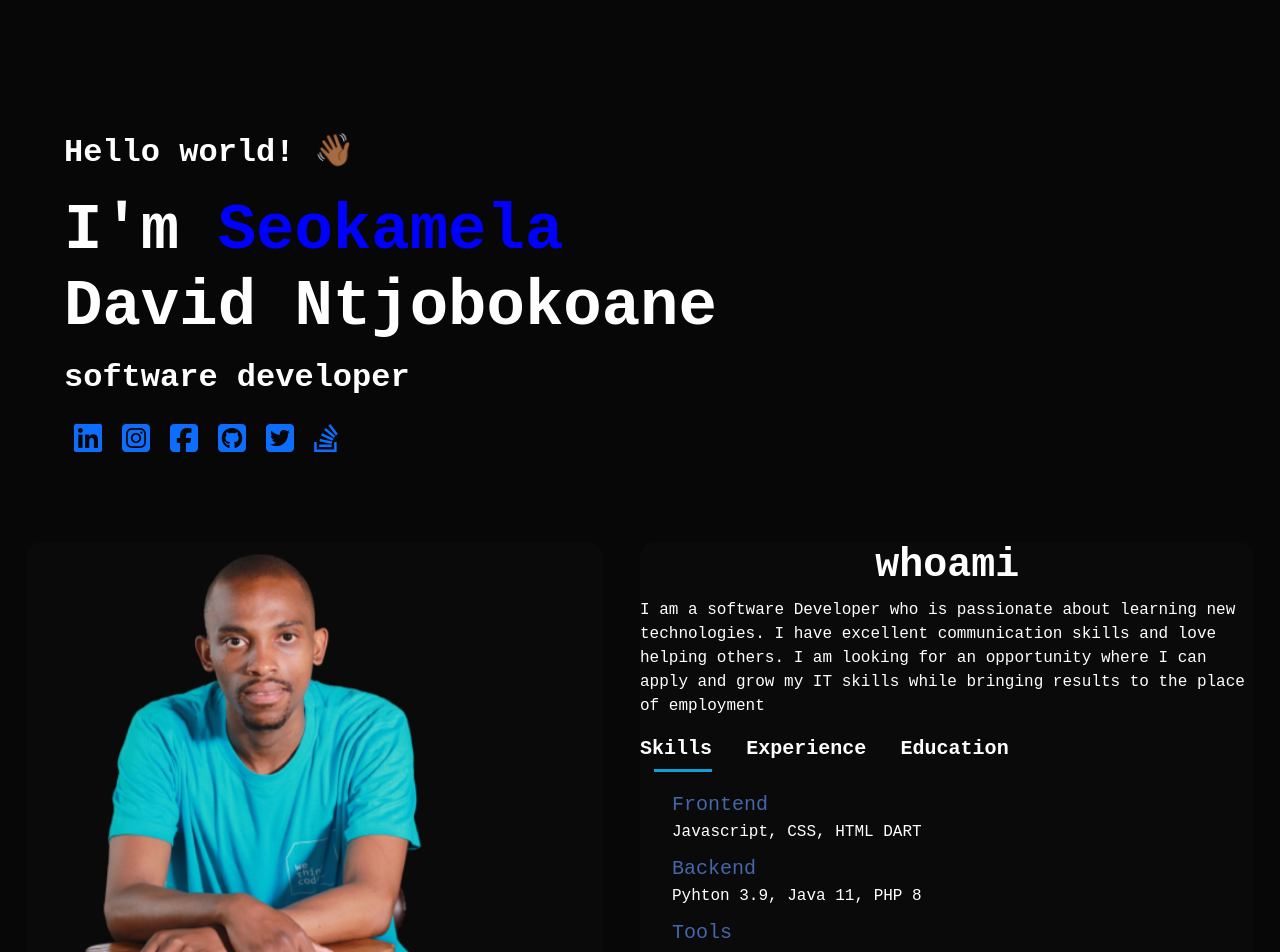
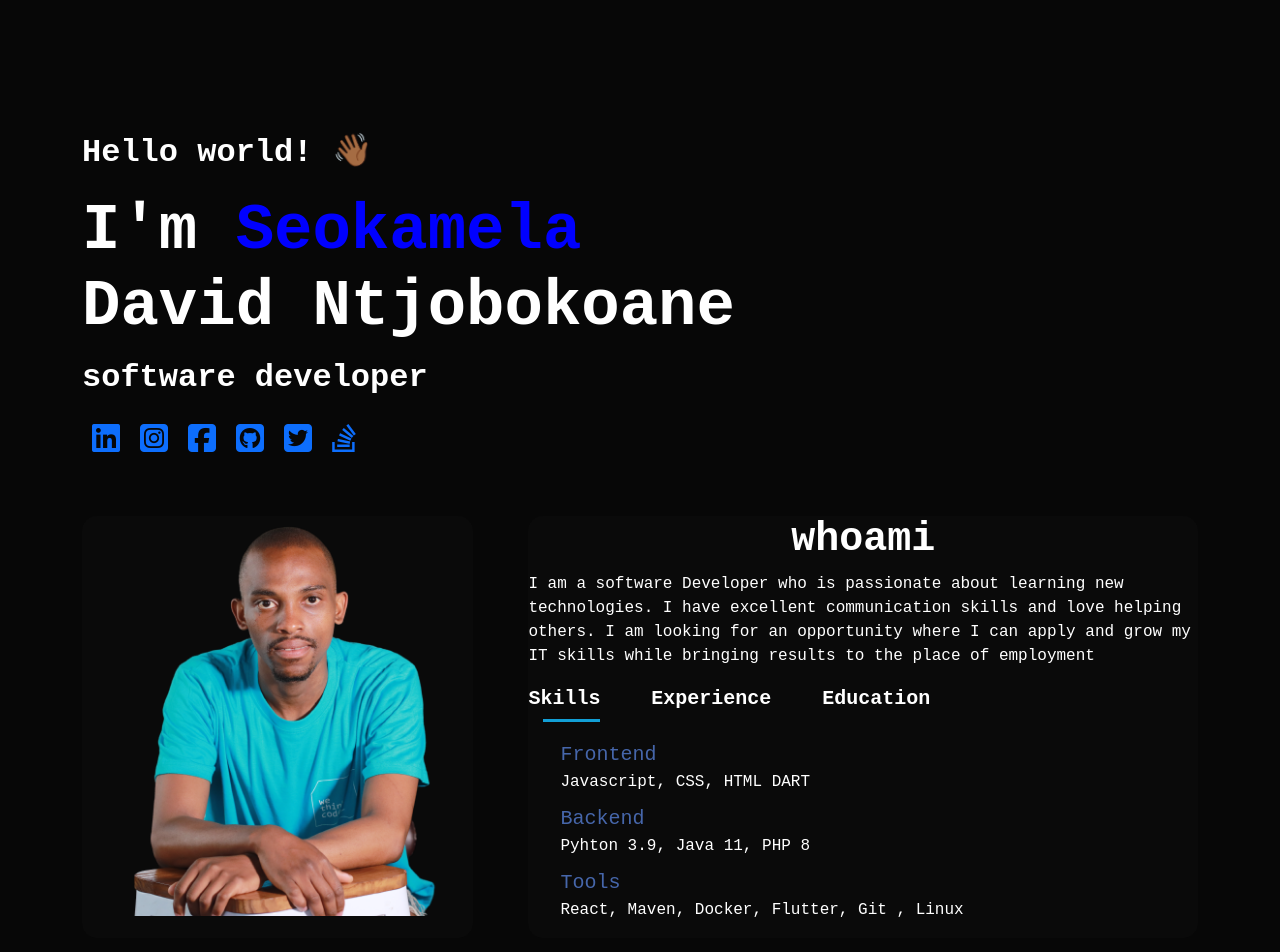
Before and after one commit to SEOKAMELA/Portfolio, a React (Create React App) app: page / in a window 1280 px wide. Shown: the part 100-1052 px from the top of the page. Built offline with nearby package versions, Linux system fonts and the light colour scheme; some icons are missing; a web font is replaced by a local one.

Commit message:
contact page styling in progress

```diff
--- a/src/views/contact/Contact.jsx
+++ b/src/views/contact/Contact.jsx
@@ -1,11 +1,10 @@
 import React from 'react'
-import '../contact/contact.css'
+import './contact.css'
 
 const Contact = () => {
   return (
     <div id="conatact">
       <div className="container">
-        <div className="row">
           <div className="contact-left">
             <h1 className="sub-title">Contact me</h1>
             <p> ntjobokoane@gmail.com</p>
@@ -17,7 +16,7 @@ const Contact = () => {
                 target="_blank"
                 rel="noreferrer"
               >
-                I<i class="fa-brands fa-linkedin"></i>
+                <i class="fa-brands fa-linkedin"></i>
               </a>
 
               <a
@@ -35,7 +34,7 @@ const Contact = () => {
                 target="_blank"
                 rel="noreferrer"
               >
-                <i class="fa-brands fa-square-facebook"></i>F
+                <i class="fa-brands fa-square-facebook"></i>
               </a>
               <a
                 className="icons"
@@ -47,7 +46,7 @@ const Contact = () => {
               </a>
             </div>
           </div>
-          <div className="contact-right">
+          <div className="contact-right" >
             <form>
               <input
                 type="text"
@@ -71,7 +70,6 @@ const Contact = () => {
           </div>
         </div>
       </div>
-    </div>
   )
 }
 
--- a/src/views/contact/contact.css
+++ b/src/views/contact/contact.css
@@ -0,0 +1,3 @@
+/* .container{
+    background: red;
+} */
--- a/src/views/screen_one/Screen_one.css
+++ b/src/views/screen_one/Screen_one.css
@@ -1,7 +1,6 @@
 .header-about{
 
     margin-top: 10%;
-    margin-left: 5%;
 
     font-weight:bolder;
     position: relative;
--- a/src/views/screen_one/Screen_one.jsx
+++ b/src/views/screen_one/Screen_one.jsx
@@ -3,8 +3,9 @@ import "./Screen_one.css";
 
 const ScreenOne = () => {
   return (
-    <div>
-      <div className="header-about">
+    <div className="header-about">
+      <div className="container">
+
         <p id="whoami">
           Hello world! <span className="wave">👋🏾</span>
         </p>
@@ -65,8 +66,6 @@ const ScreenOne = () => {
         >
           <i class="fa-brands fa-stack-overflow"></i>
         </a>
-
-
       </div>
     </div>
   );
--- a/src/views/screen_three/Screen_three.jsx
+++ b/src/views/screen_three/Screen_three.jsx
@@ -4,6 +4,7 @@ import "./Screen_three.css";
 const ScreenThree = () => {
   return (
     <div id="services">
+      <div className="container">
         <h1 className="sub-titlle">My services</h1>
         <div className="services-list">
           <div>
@@ -23,6 +24,7 @@ const ScreenThree = () => {
           </div>
         </div>
       </div>
+    </div>
   );
 };
 
--- a/src/views/screen_two/Screen_two.css
+++ b/src/views/screen_two/Screen_two.css
@@ -5,27 +5,26 @@
 }
 
 .about-row {
-    margin: 2%;
     display: flex;
     justify-content: space-between;
     flex-wrap: wrap;
 }
 
 .pic-col {
-    flex-basis: 40%;
+    flex-basis: 35%;
     background-color: rgb(10, 10, 10);
 }
 
 .pic-col, img {
 
-    width: auto;
-    height: auto ;
+    width: 130%;
+    /* height: auto ; */
     border-radius: 15px;
 
 }
 
 .about-col {
-    flex-basis: 50%;
+    flex-basis: 60%;
     border-radius: 15px;
     background-color: rgb(10, 10, 10);
 
--- a/src/views/screen_two/Screen_two.jsx
+++ b/src/views/screen_two/Screen_two.jsx
@@ -3,7 +3,6 @@ import image from "../../assets/me.png";
 import "./Screen_two.css";
 
 const ScreenTwo = () => {
-
   function openTab(tabname) {
     var tablinks = document.getElementsByClassName("tab-links");
     var tancontents = document.getElementsByClassName("tab-contents");
@@ -23,6 +22,8 @@ const ScreenTwo = () => {
 
   return (
     <div id="about-me">
+      <div className="container">
+
       <div className="about-row">
         <div className="pic-col">
           <img src={image} alt="" />
@@ -31,11 +32,11 @@ const ScreenTwo = () => {
           <h1 className="sub-titlle">whoami</h1>
 
           <p className="title">
-            <i class="fa-duotone fa-rectangle-terminal"></i>
-            I am a software Developer who is passionate about learning new
-            technologies. I have excellent communication skills and love helping
-            others. I am looking for an opportunity where I can apply and grow
-            my IT skills while bringing results to the place of employment{" "}
+            <i class="fa-duotone fa-rectangle-terminal"></i>I am a software
+            Developer who is passionate about learning new technologies. I have
+            excellent communication skills and love helping others. I am looking
+            for an opportunity where I can apply and grow my IT skills while
+            bringing results to the place of employment{" "}
           </p>
           <div className="tab-titles">
             <p
@@ -96,6 +97,8 @@ const ScreenTwo = () => {
         </div>
       </div>
     </div>
+      </div>
+
   );
 };
 
```
Also changed, not shown: src/assets/images/Screenshot from 2022-09-19 21-17-37.png (added). Lines whose indentation alone changed are shown as unchanged.
